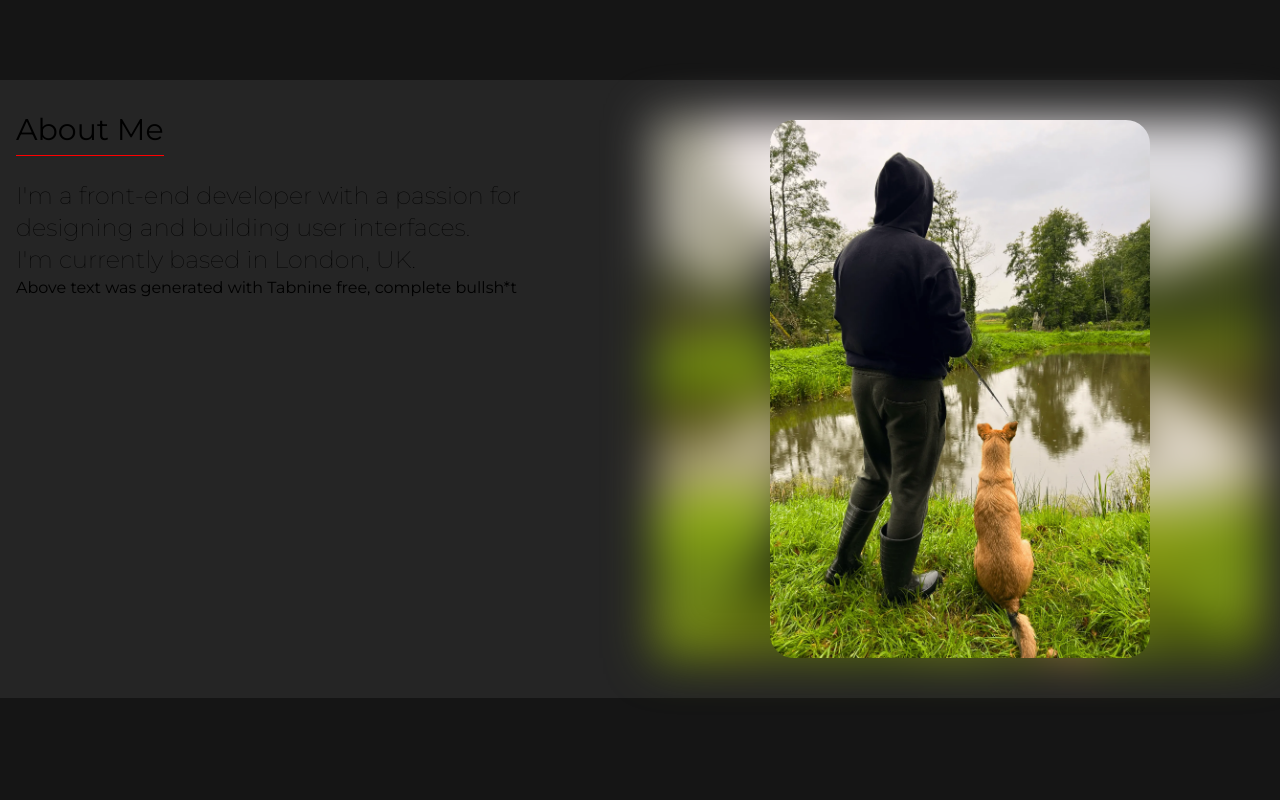
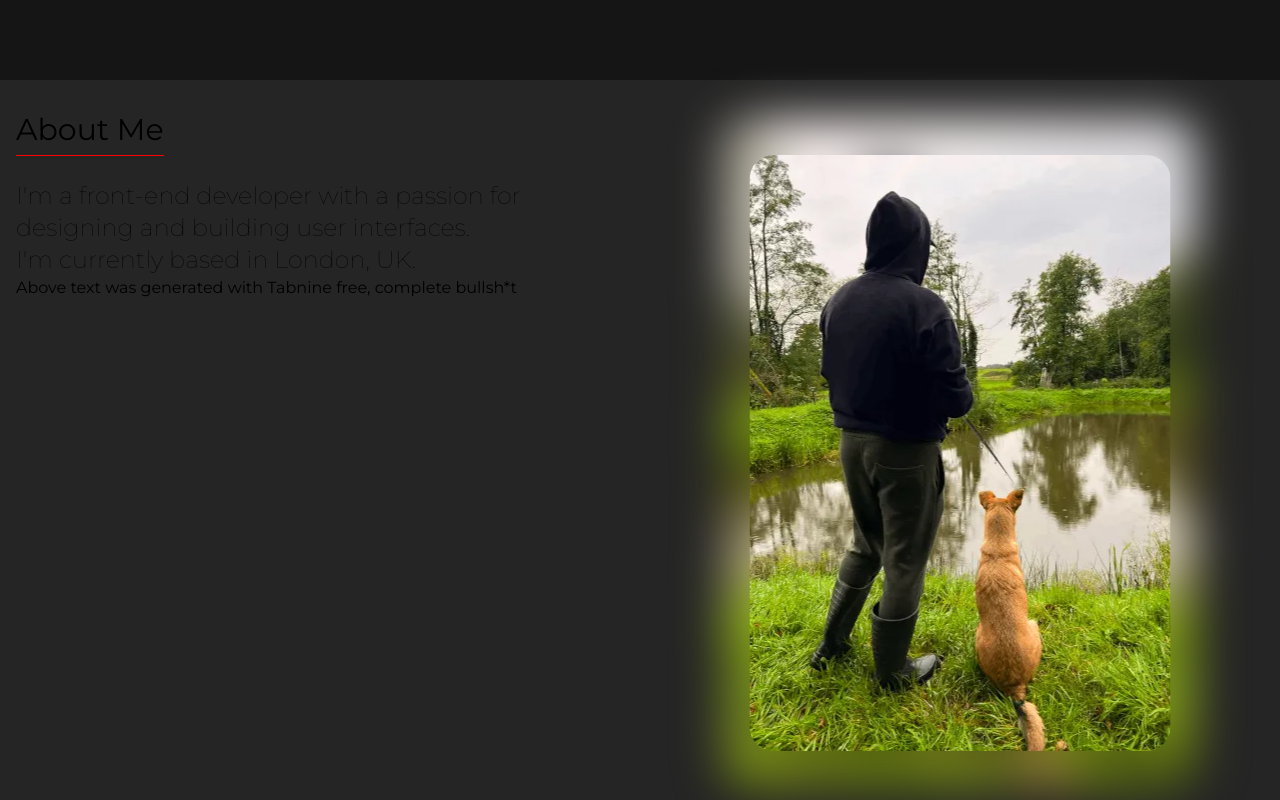
Before and after one commit to vincer0/apdev-pl, a Next.js app: page / in a window 1280 px wide. Shown: the part 820-1620 px from the top of the page. Built offline with nearby package versions, Linux system fonts and the light colour scheme.

Commit message:
about me image rage

```diff
--- a/components/about-me/index.tsx
+++ b/components/about-me/index.tsx
@@ -1,5 +1,6 @@
 import Image from "next/image";
 import SimpleHeading from "../simple-heading";
+import MeAndKodi from "@/public/me-and-kodi.webp";
 
 export default function AboutMe() {
   return (
@@ -16,19 +17,22 @@ export default function AboutMe() {
           </p>
           <p>Above text was generated with Tabnine free, complete bullsh*t</p>
         </div>
-        <div className="relative flex flex-1 justify-center my-10">
+        <div className="relative my-10 flex flex-1 justify-center align-center">
           <Image
-            src="/me-and-kodi.webp"
-            fill
-            alt="me and my doggo blurred"
-            className="blur-md md:blur-xl -z-[1]"
+            src={MeAndKodi}
+            alt="me and my doggo"
+            className="rounded-3xl blur-md md:blur-xl -z-[1]"
+            width={471}
+            height={646}
+            priority
           />
           <Image
-            src="/me-and-kodi.webp"
-            width="380"
-            height="555"
+            src={MeAndKodi}
             alt="me and my doggo"
-            className="rounded-3xl"
+            className="absolute rounded-3xl left-[50%] -translate-x-1/2 top-[50%] -translate-y-1/2"
+            width={421}
+            height={596}
+            priority
           />
         </div>
       </div>
```
Also changed, not shown: public/me-and-kodi.webp.
